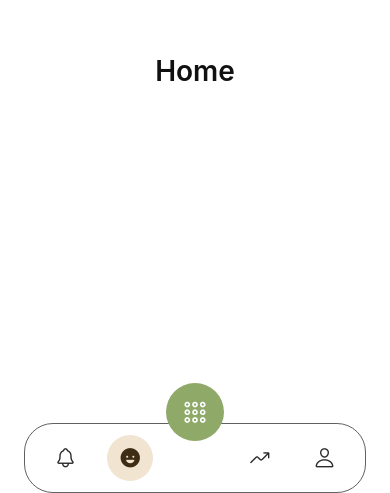
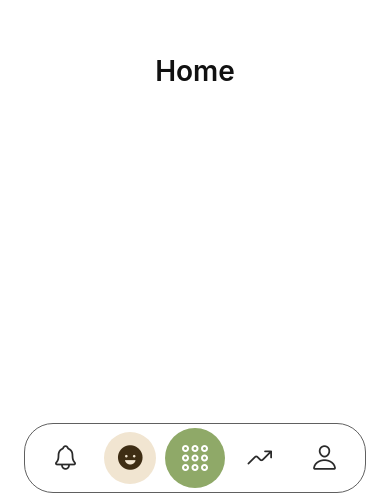
Before and after one commit to gonzen2310/flexr, a React Native app: screen / in a window 390 px wide. Shown: the part 351-844 px from the top of the page. Built offline with nearby package versions, Linux system fonts and the light colour scheme.

Commit message:
fix: offset middle icon in nav bar

```diff
--- a/src/navigation/TabNavigator.tsx
+++ b/src/navigation/TabNavigator.tsx
@@ -19,7 +19,7 @@ import { TabParamList } from './types';
 const Tab = createBottomTabNavigator<TabParamList>();
 
 const BAR_BG_COLOR     = '#FFFFFF';
-const BORDER_WIDTH     = 0.2;
+const BORDER_WIDTH     = 0.4;
 const BAR_BORDER_COLOR = '#606060';
 const ACTIVE_COLOR     = '#F1E5D1'; // cream pill behind focused non-center tab
 const FAB_COLOR        = '#8FA968'; // muted olive for FAB
@@ -29,11 +29,11 @@ const ACTIVE_ICON      = '#3E2D14'; // dark brown icon on cream pill
 const FAB_ICON         = '#FFFFFF'; // icon inside the FAB
 const INACTIVE_ICON    = '#2A2A2A'; // default icon on white bar
 const BAR_HEIGHT       = 70;
-const CIRCLE_SIZE      = 46;
-const FAB_SIZE         = 58;
-const FAB_LIFT         = 18; // how far the FAB sits above the bar's top edge
-const ICON_SIZE        = 22;
-const FAB_ICON_SIZE    = 26;
+const CIRCLE_SIZE      = 52;
+const FAB_SIZE         = 60;
+const FAB_LIFT         = 65; // half of FAB_SIZE keeps the middle button centered on the bar edge
+const ICON_SIZE        = 28;
+const FAB_ICON_SIZE    = 32;
 const CENTER_ROUTE     = 'New';
 
 const FAB_LABELS = ['New', 'Add', 'Create', 'Start', 'Track'];
```
